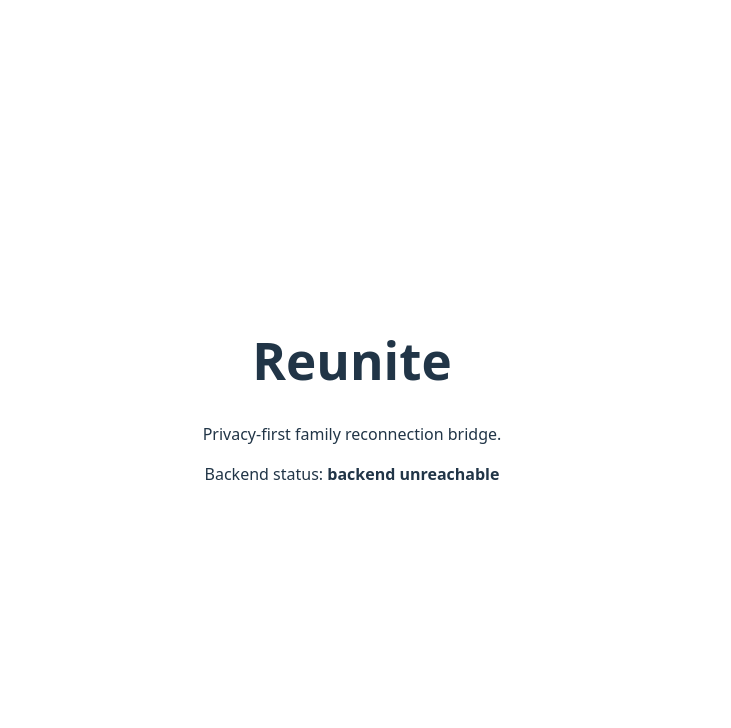
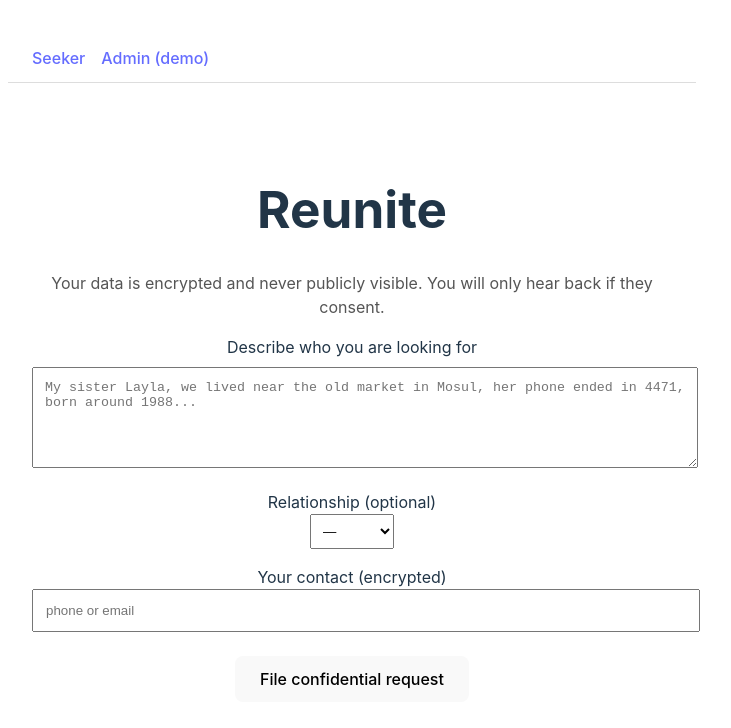
Before and after one commit to ayandipe/Reunite, a React (Vite) app in the folder frontend/: page / in a window 1280 px wide. Shown: the top 728 px of the page, without its empty margins (288-1019 px from the left). Built offline with nearby package versions, Linux system fonts and the light colour scheme; no server answers.

Commit message:
feat:added react + vital UI better visual experience

```diff
--- a/frontend/package.json
+++ b/frontend/package.json
@@ -12,7 +12,8 @@
   "dependencies": {
     "axios": "^1.21.0",
     "react": "^18.3.1",
-    "react-dom": "^18.3.1"
+    "react-dom": "^18.3.1",
+    "react-router-dom": "^7.18.4"
   },
   "devDependencies": {
     "@eslint/js": "^9.13.0",
--- a/frontend/src/App.jsx
+++ b/frontend/src/App.jsx
@@ -1,21 +1,21 @@
-import { useEffect, useState } from 'react'
-import axios from 'axios'
+import { BrowserRouter, Routes, Route, Link } from 'react-router-dom'
+import Seeker from './screens/Seeker'
+import Respond from './screens/Respond'
+import Admin from './screens/Admin'
 import './App.css'
 
 export default function App() {
-  const [status, setStatus] = useState('checking...')
-
-  useEffect(() => {
-    axios.get('http://localhost:8000/api/health')
-      .then(res => setStatus(res.data.ok ? 'backend reachable' : 'backend responded but not ok'))
-      .catch(() => setStatus('backend unreachable'))
-  }, [])
-
   return (
-    <main style={{ padding: 40, fontFamily: 'system-ui' }}>
-      <h1>Reunite</h1>
-      <p>Privacy-first family reconnection bridge.</p>
-      <p>Backend status: <strong>{status}</strong></p>
-    </main>
+    <BrowserRouter>
+      <nav style={{ padding: '12px 24px', borderBottom: '1px solid #ddd', display: 'flex', gap: 16 }}>
+        <Link to="/">Seeker</Link>
+        <Link to="/admin">Admin (demo)</Link>
+      </nav>
+      <Routes>
+        <Route path="/" element={<Seeker />} />
+        <Route path="/respond/:token" element={<Respond />} />
+        <Route path="/admin" element={<Admin />} />
+      </Routes>
+    </BrowserRouter>
   )
 }
--- /dev/null
+++ b/frontend/src/screens/Admin.jsx
@@ -0,0 +1,58 @@
+import { useState } from 'react'
+import axios from 'axios'
+
+const API = 'http://localhost:8000'
+
+export default function Admin() {
+  const [requestId, setRequestId] = useState('')
+  const [match, setMatch] = useState(null)
+  const [token, setToken] = useState(null)
+
+  const runMatch = async () => {
+    const res = await axios.post(`${API}/api/match/${requestId}`)
+    setMatch(res.data)
+  }
+
+  const issueToken = async () => {
+    const res = await axios.post(`${API}/api/consent/${requestId}?candidate_id=${match.winner_id}`)
+    setToken(res.data.token)
+  }
+
+  return (
+    <div style={{ maxWidth: 800, margin: '40px auto', padding: 24 }}>
+      <h1>Admin (demo only)</h1>
+      <p style={{ color: '#999', fontSize: 12 }}>Hidden panel. Used to trigger the matching engine live for judges.</p>
+
+      <label>Request ID</label>
+      <input
+        style={{ width: '100%', padding: 8, marginTop: 8 }}
+        value={requestId}
+        onChange={e => setRequestId(e.target.value)}
+        placeholder="paste request_id from seeker submit"
+      />
+
+      <button onClick={runMatch} style={{ marginTop: 16, padding: '10px 20px' }}>Run match</button>
+
+      {match && (
+        <pre style={{ background: '#f5f5f5', padding: 16, marginTop: 16 }}>
+          {JSON.stringify(match, null, 2)}
+        </pre>
+      )}
+
+      {match && match.threshold_met && !token && (
+        <button onClick={issueToken} style={{ marginTop: 16, padding: '10px 20px' }}>
+          Issue consent token
+        </button>
+      )}
+
+      {token && (
+        <div style={{ marginTop: 16 }}>
+          <p><strong>Recipient link:</strong></p>
+          <code style={{ background: '#f5f5f5', padding: 8, display: 'block' }}>
+            http://localhost:5173/respond/{token}
+          </code>
+        </div>
+      )}
+    </div>
+  )
+}
--- /dev/null
+++ b/frontend/src/screens/Respond.jsx
@@ -0,0 +1,69 @@
+import { useEffect, useState } from 'react'
+import { useParams } from 'react-router-dom'
+import axios from 'axios'
+
+const API = 'http://localhost:8000'
+
+export default function Respond() {
+  const { token } = useParams()
+  const [summary, setSummary] = useState(null)
+  const [error, setError] = useState(null)
+  const [result, setResult] = useState(null)
+  const [redactedUrl, setRedactedUrl] = useState(null)
+
+  useEffect(() => {
+    axios.get(`${API}/api/respond/${token}`)
+      .then(r => setSummary(r.data))
+      .catch(e => setError(e.response?.data?.detail || 'not found'))
+  }, [token])
+
+  const upload = async (e) => {
+    const file = e.target.files[0]
+    const form = new FormData()
+    form.append('file', file)
+    const res = await axios.post(`${API}/api/respond/${token}/verify`, form)
+    setRedactedUrl(`${API}${res.data.redacted_url}`)
+  }
+
+  const accept = async () => {
+    await axios.post(`${API}/api/respond/${token}/accept`)
+    setResult('accepted')
+  }
+
+  const decline = async () => {
+    await axios.post(`${API}/api/respond/${token}/decline`)
+    setResult('declined')
+  }
+
+  if (error) return <div style={{ padding: 40 }}><h2>Request unavailable</h2><p>{error}</p></div>
+  if (!summary) return <div style={{ padding: 40 }}>Loading...</div>
+
+  return (
+    <div style={{ maxWidth: 640, margin: '40px auto', padding: 24 }}>
+      <h1>Someone has initiated a family reconnection request</h1>
+      <p style={{ background: '#f5f5f5', padding: 16, borderRadius: 8 }}>{summary.redacted_summary}</p>
+
+      <h3>Optional: verify your identity</h3>
+      <input type="file" accept="image/*" onChange={upload} />
+      {redactedUrl && (
+        <div style={{ marginTop: 16 }}>
+          <p style={{ fontSize: 12, color: '#999' }}>Redacted preview (only you and the seeker see this — never the original):</p>
+          <img src={redactedUrl} alt="redacted" style={{ maxWidth: 300, border: '1px solid #ddd' }} />
+        </div>
+      )}
+
+      {!result ? (
+        <div style={{ marginTop: 24, display: 'flex', gap: 12 }}>
+          <button onClick={accept} style={{ padding: '12px 24px', background: '#2e7d32', color: 'white', border: 0 }}>
+            Accept and connect
+          </button>
+          <button onClick={decline} style={{ padding: '12px 24px', background: '#c62828', color: 'white', border: 0 }}>
+            Decline
+          </button>
+        </div>
+      ) : (
+        <p style={{ marginTop: 24 }}><strong>{result === 'accepted' ? 'Consent given. A secure channel is open.' : 'Request closed.'}</strong></p>
+      )}
+    </div>
+  )
+}
--- /dev/null
+++ b/frontend/src/screens/Seeker.jsx
@@ -0,0 +1,78 @@
+import { useState } from 'react'
+import axios from 'axios'
+
+const API = 'http://localhost:8000'
+
+export default function Seeker() {
+  const [rawText, setRawText] = useState('')
+  const [contact, setContact] = useState('')
+  const [relationship, setRelationship] = useState('')
+  const [requestId, setRequestId] = useState(null)
+  const [status, setStatus] = useState(null)
+
+  const submit = async () => {
+    const res = await axios.post(`${API}/api/submit`, {
+      raw_text: rawText,
+      contact,
+      relationship: relationship || null,
+    })
+    setRequestId(res.data.request_id)
+    setStatus('filed')
+  }
+
+  const refresh = async () => {
+    const res = await axios.get(`${API}/api/status/${requestId}`)
+    setStatus(res.data.status)
+  }
+
+  return (
+    <div style={{ maxWidth: 640, margin: '40px auto', padding: 24 }}>
+      <h1>Reunite</h1>
+      <p style={{ color: '#555' }}>
+        Your data is encrypted and never publicly visible. You will only hear back if they consent.
+      </p>
+
+      {!requestId ? (
+        <>
+          <label>Describe who you are looking for</label>
+          <textarea
+            rows={5}
+            style={{ width: '100%', marginTop: 8, padding: 12 }}
+            value={rawText}
+            onChange={e => setRawText(e.target.value)}
+            placeholder="My sister Layla, we lived near the old market in Mosul, her phone ended in 4471, born around 1988..."
+          />
+
+          <label style={{ display: 'block', marginTop: 16 }}>Relationship (optional)</label>
+          <select value={relationship} onChange={e => setRelationship(e.target.value)} style={{ padding: 8 }}>
+            <option value="">—</option>
+            <option value="sibling">Sibling</option>
+            <option value="parent">Parent</option>
+            <option value="child">Child</option>
+            <option value="spouse">Spouse</option>
+            <option value="friend">Friend</option>
+          </select>
+
+          <label style={{ display: 'block', marginTop: 16 }}>Your contact (encrypted)</label>
+          <input
+            style={{ width: '100%', padding: 12 }}
+            value={contact}
+            onChange={e => setContact(e.target.value)}
+            placeholder="phone or email"
+          />
+
+          <button onClick={submit} style={{ marginTop: 24, padding: '12px 24px' }}>
+            File confidential request
+          </button>
+        </>
+      ) : (
+        <div style={{ marginTop: 24 }}>
+          <p><strong>Application filed.</strong> You will only hear back if they consent.</p>
+          <p style={{ fontSize: 12, color: '#999' }}>Request ID: {requestId}</p>
+          <button onClick={refresh} style={{ padding: '8px 16px' }}>Refresh status</button>
+          <p style={{ marginTop: 16 }}>Status: <strong>{status}</strong></p>
+        </div>
+      )}
+    </div>
+  )
+}
```
Also changed, not shown: 2 other files (tests, documents, lock files or other folders).
